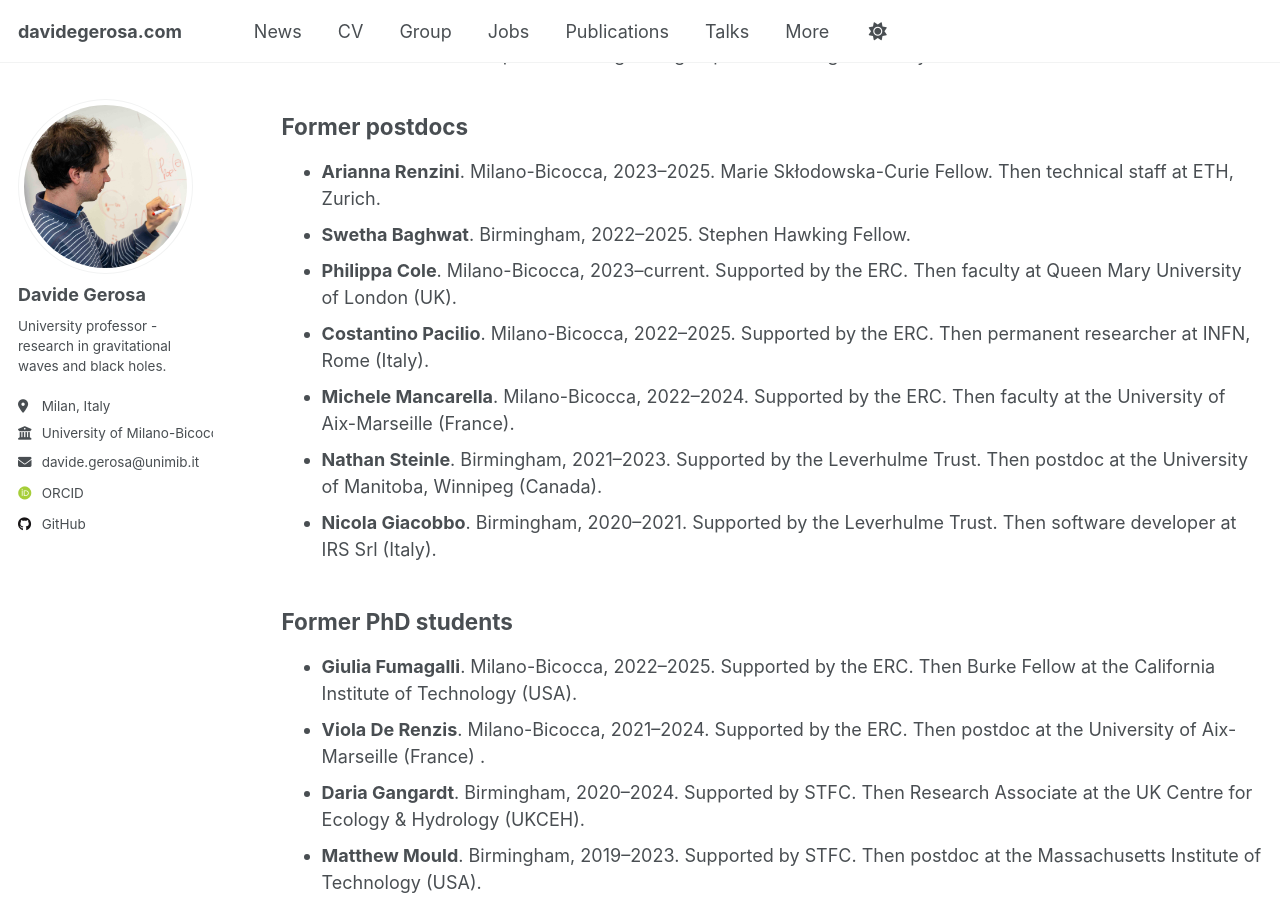
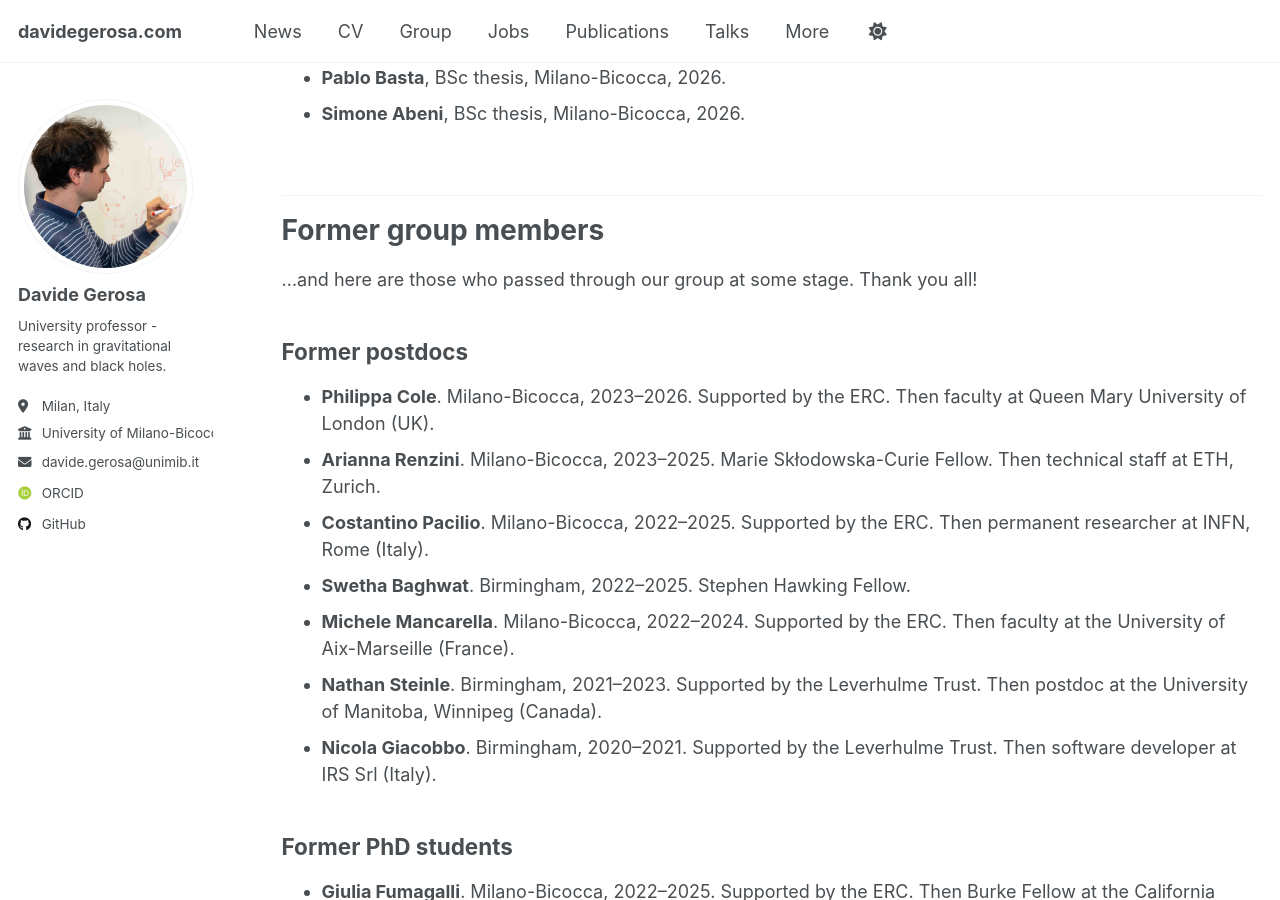
Before and after one commit to dgerosa/website, a Jekyll site: the page built from _pages/group.md, in a window 1280 px wide and 900 px high, scrolled down 3789 px. Built offline with Jekyll 4.4.1, drawn with Linux system fonts in a browser that asks for light colours; some web fonts are replaced; some of the changed text lies outside the part shown.

Commit message:
Website update from workflow

```diff
--- a/_pages/_group.md
+++ b/_pages/_group.md
@@ -9,6 +9,15 @@ Here are the amazing people in my group. Come visit and chat science with us! If
     Associate professor<br>
 <a href="mailto:davide.gerosa@unimib.it">davide.gerosa@unimib.it</a><br>
     <em>That's me, running, gravity, football, rock music, some more gravity. Astrophysics when I want to remember things are real, mountains when I want to see things are beautiful.</em>
+  </div>
+</div>
+<div class="person">
+  <img src="{{ '/images/alexandre-toubiana.jpg' | relative_url }}" alt="Alexandre Toubiana" class="person-photo">
+  <div class="person-text">
+    <strong>Alexandre Toubiana</strong><br>
+    MUR Young Researchers Fellow<br>
+<a href="mailto:alexandre.toubiana@unimib.it">alexandre.toubiana@unimib.it</a><br>
+    <em>Data analyzer, astrophysical modeler, GR tester. I try to decipher the mystery of gravitational waves between tap dance, cinema sessions, tennis games, and food exploration.</em>
   </div>
 </div>
 <div class="person">
@@ -142,10 +151,10 @@ Here are the amazing students who are currently completing research projects wit
 
 ## Former postdocs
 
+- **Philippa Cole**. Milano-Bicocca, 2023–2026. Supported by the ERC. Then faculty at Queen Mary University of London (UK).
 - **Arianna Renzini**. Milano-Bicocca, 2023–2025. Marie Skłodowska-Curie Fellow. Then technical staff at ETH, Zurich.
+- **Costantino Pacilio**. Milano-Bicocca, 2022–2025. Supported by the ERC. Then permanent researcher at INFN, Rome (Italy).
 - **Swetha Baghwat**. Birmingham, 2022–2025. Stephen Hawking Fellow.
-- **Philippa Cole**. Milano-Bicocca, 2023–current. Supported by the ERC. Then faculty at Queen Mary University of London (UK).
-- **Costantino Pacilio**. Milano-Bicocca, 2022–2025. Supported by the ERC. Then permanent researcher at INFN, Rome (Italy).
 - **Michele Mancarella**. Milano-Bicocca, 2022–2024. Supported by the ERC. Then faculty at the University of Aix-Marseille (France).
 - **Nathan Steinle**. Birmingham, 2021–2023. Supported by the Leverhulme Trust. Then postdoc at the University of Manitoba, Winnipeg (Canada).
 - **Nicola Giacobbo**. Birmingham, 2020–2021. Supported by the Leverhulme Trust. Then software developer at IRS Srl (Italy).
```
Also changed, not shown: other parts of _pages/_group.md (+1 -1 lines), _pages/_citations.md (+1 -1 lines), _pages/_publications.md (+1 -1 lines), _pages/_talks.md (+1 -1 lines).
